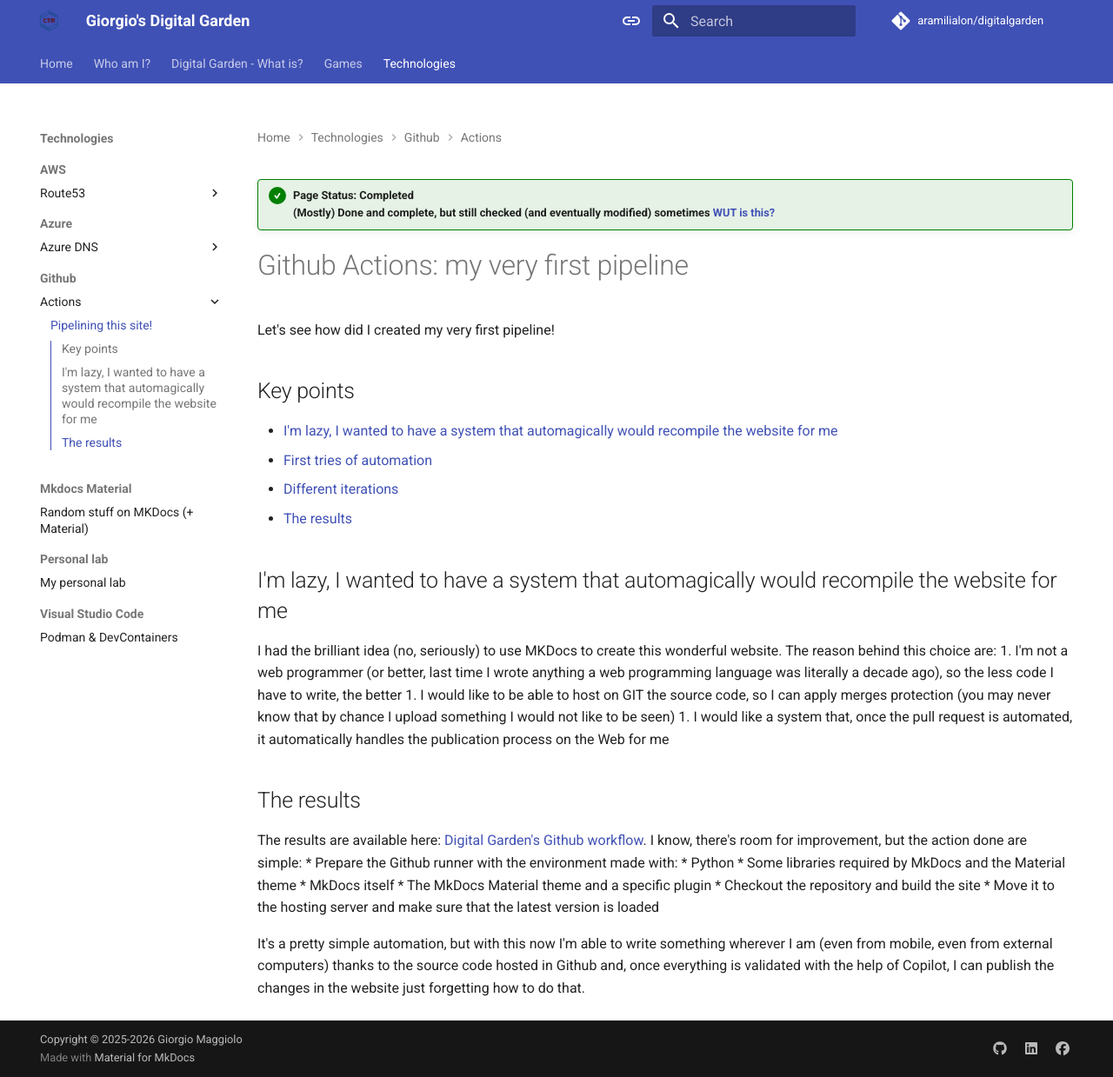
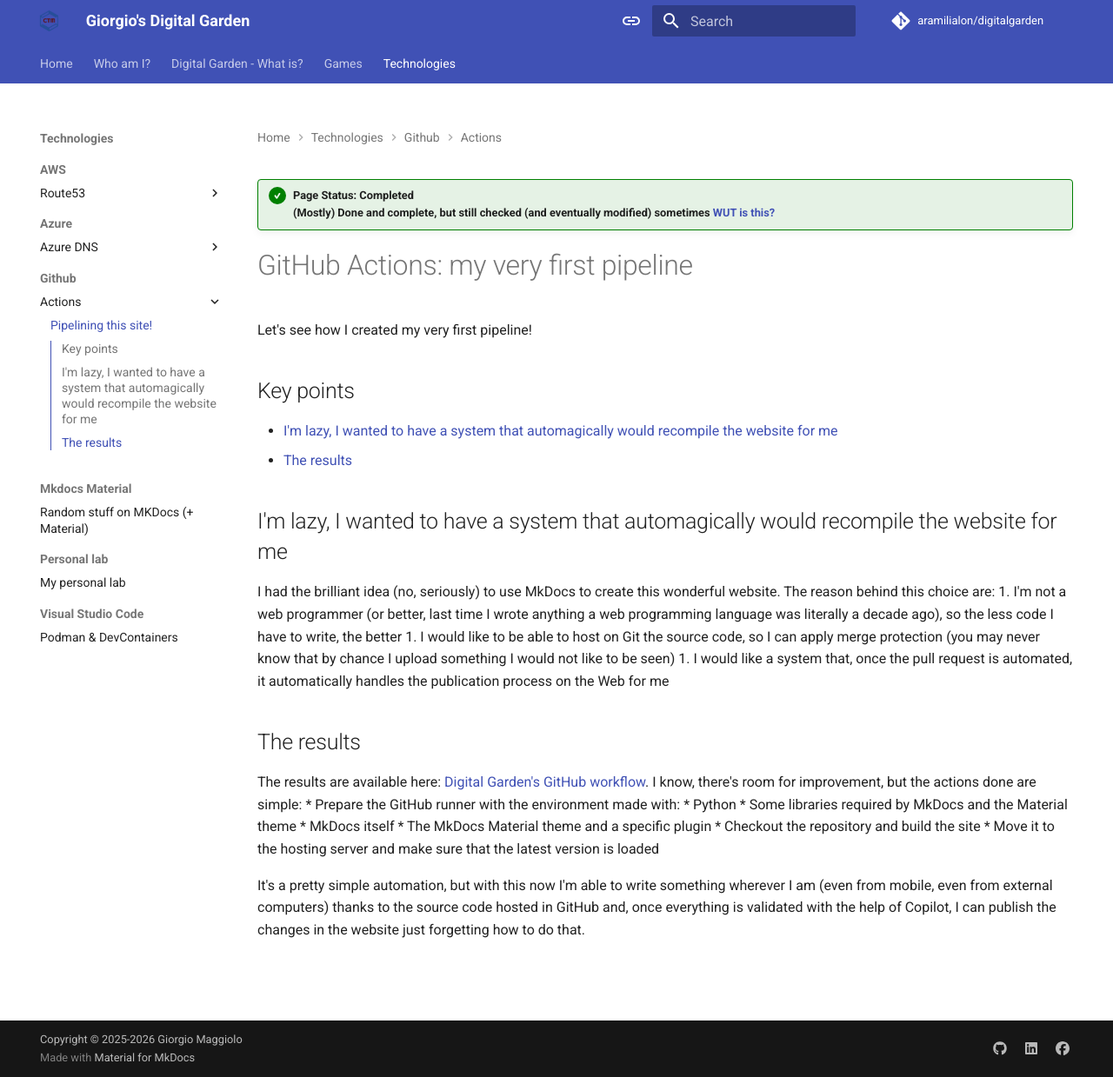
Before and after one commit to aramilialon/digitalgarden, an MkDocs documentation site: the page built from docs/Technologies/Github/Actions/pipeline_basics.md, in a window 1280 px wide and 1239 px high. Shown: the whole window at 87% size. Built offline with MkDocs 1.6.1 and Material for MkDocs 9.7.7, drawn with Linux system fonts in a browser that asks for light colours; comment, search, counter and statistics services are not loaded.

Commit message:
Fix capitalization, grammar, and broken links in pipeline_basics.md
Co-authored-by: aramilialon <938951+aramilialon@users.noreply.github.com>

```diff
--- a/docs/Technologies/Github/Actions/pipeline_basics.md
+++ b/docs/Technologies/Github/Actions/pipeline_basics.md
@@ -2,28 +2,26 @@
 status: done
 title: Pipelining this site!
 ---
-# Github Actions: my very first pipeline
+# GitHub Actions: my very first pipeline
 
-Let's see how did I created my very first pipeline!
+Let's see how I created my very first pipeline!
 
 ## Key points
 * [I'm lazy, I wanted to have a system that automagically would recompile the website for me](#im-lazy-i-wanted-to-have-a-system-that-automagically-would-recompile-the-website-for-me)
-* [First tries of automation](#first-tries-of-automation)
-* [Different iterations](#different-iterations)
 * [The results](#the-results)
 
 ## I'm lazy, I wanted to have a system that automagically would recompile the website for me
 
-I had the brilliant idea (no, seriously) to use MKDocs to create this wonderful website. The reason behind this choice are:
+I had the brilliant idea (no, seriously) to use MkDocs to create this wonderful website. The reason behind this choice are:
 1. I'm not a web programmer (or better, last time I wrote anything a web programming language was literally a decade ago), so the less code I have to write, the better
-1. I would like to be able to host on GIT the source code, so I can apply merges protection (you may never know that by chance I upload something I would not like to be seen)
+1. I would like to be able to host on Git the source code, so I can apply merge protection (you may never know that by chance I upload something I would not like to be seen)
 1. I would like a system that, once the pull request is automated, it automatically handles the publication process on the Web for me
 
 ## The results
 
-The results are available here: [Digital Garden's Github workflow](https://github.com/aramilialon/digitalgarden/tree/main/.github/workflows).
-I know, there's room for improvement, but the action done are simple:
-* Prepare the Github runner with the environment made with:
+The results are available here: [Digital Garden's GitHub workflow](https://github.com/aramilialon/digitalgarden/tree/main/.github/workflows).
+I know, there's room for improvement, but the actions done are simple:
+* Prepare the GitHub runner with the environment made with:
     * Python
     * Some libraries required by MkDocs and the Material theme
     * MkDocs itself
@@ -31,4 +29,4 @@ I know, there's room for improvement, but the action done are simple:
 * Checkout the repository and build the site
 * Move it to the hosting server and make sure that the latest version is loaded
 
-It's a pretty simple automation, but with this now I'm able to write something wherever I am (even from mobile, even from external computers) thanks to the source code hosted in Github and, once everything is validated with the help of Copilot, I can publish the changes in the website just forgetting how to do that.
+It's a pretty simple automation, but with this now I'm able to write something wherever I am (even from mobile, even from external computers) thanks to the source code hosted in GitHub and, once everything is validated with the help of Copilot, I can publish the changes in the website just forgetting how to do that.
```
